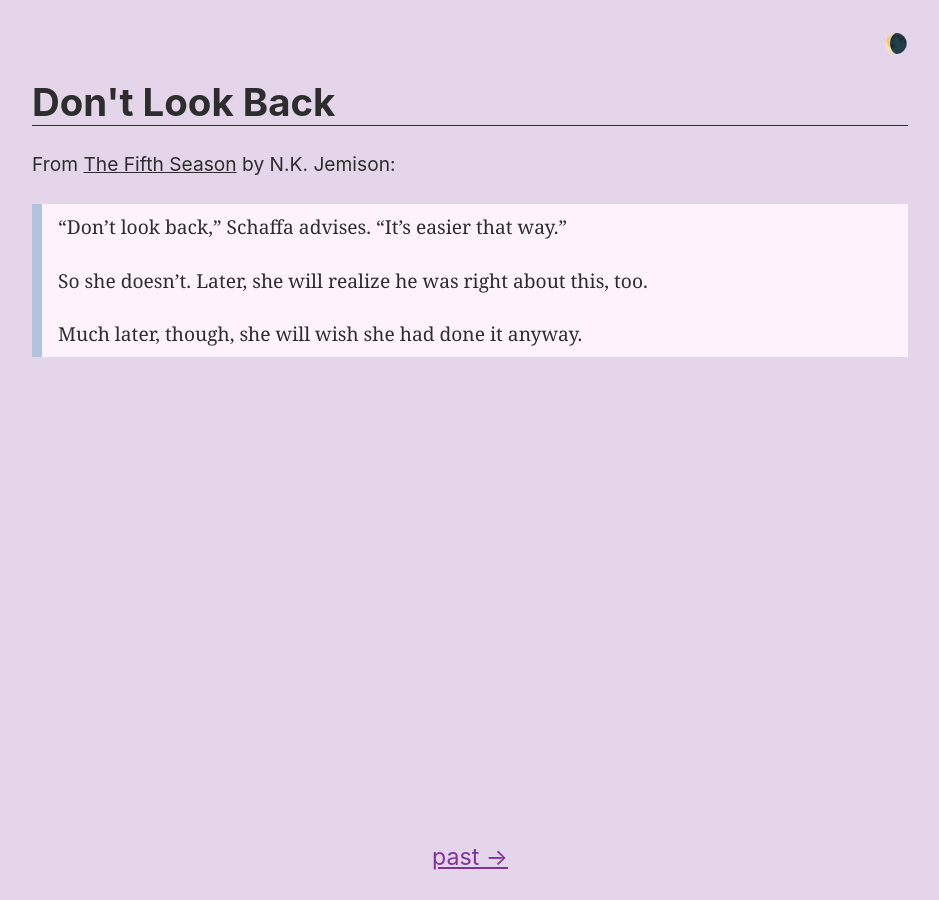
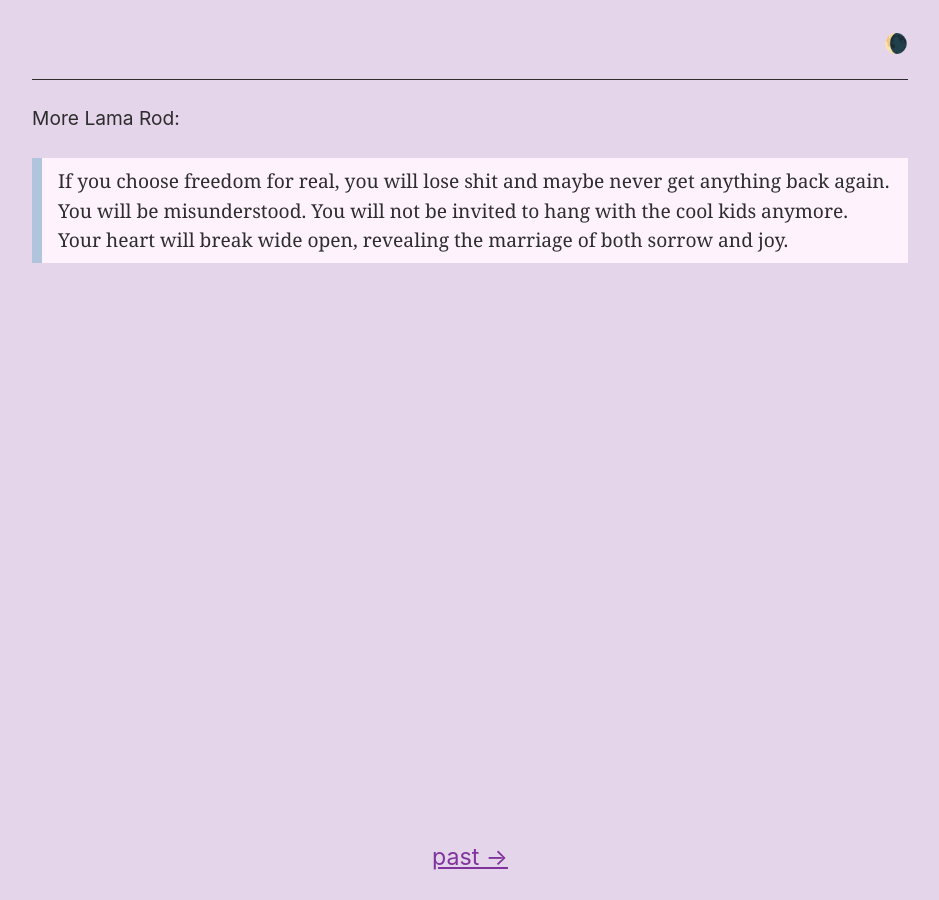
Before and after one commit to dglauber1/dglauber1.github.io, a Jekyll site: the page built from index.md, in a window 1280 px wide. Shown: the whole page, without its empty margins (170-1109 px from the left). Built offline with Jekyll 4.4.1, drawn with Linux system fonts in a browser that asks for light colours.

Commit message:
Update index.md

```diff
--- a/index.md
+++ b/index.md
@@ -1,15 +1,14 @@
 ---
-prev-musing: the-journey-mary-oliver
-title: Don't Look Back
+prev-musing: dont-look-back
+title:
 time: 🌘
 collection: musings
 ---
-From <u>The Fifth Season</u> by N.K. Jemison:
-> "Don't look back," Schaffa advises.
-> "It's easier that way."
->
-> So she doesn't. Later, she will realize
-> he was right about this, too.
->
-> Much later, though, she will wish she
-> had done it anyway.
+More Lama Rod:
+> If you choose freedom for real, you will
+> lose shit and maybe never get anything
+> back again. You will be misunderstood.
+> You will not be invited to hang with
+> the cool kids anymore. Your heart will
+> break wide open, revealing the
+> marriage of both sorrow and joy.
```
